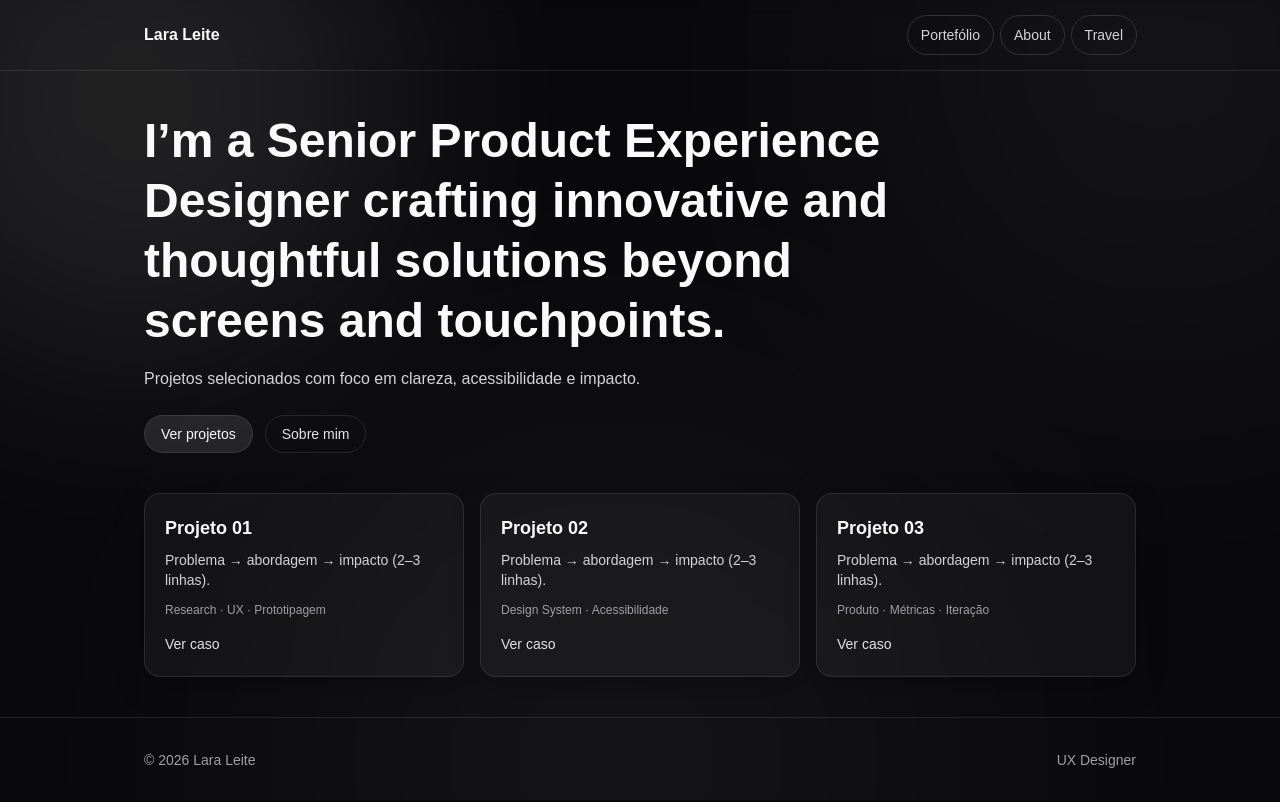
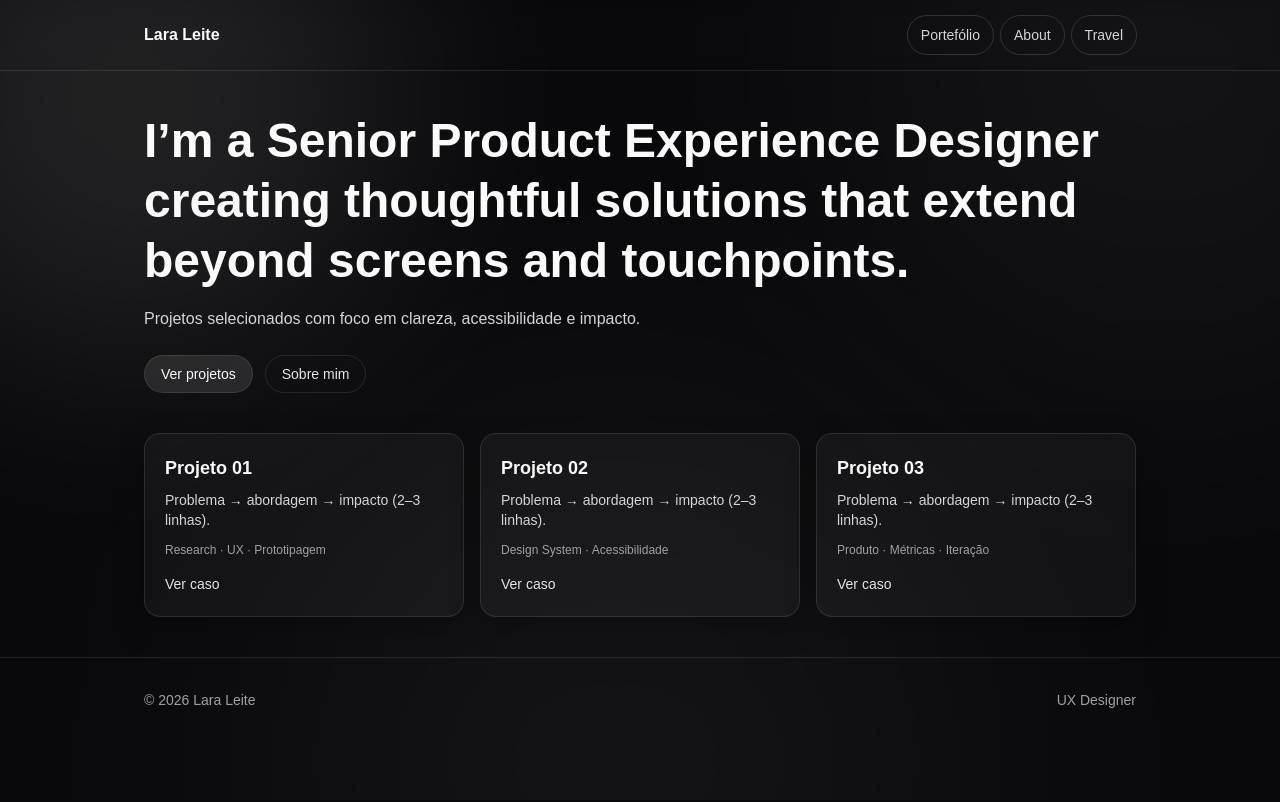
Before and after one commit to LaraLeite/portfolio, a Next.js app: page / in a window 1280 px wide. Built offline with nearby package versions, Linux system fonts and the light colour scheme; a web font is replaced by a local one.

Commit message:
Change slogan  page.tsx

```diff
--- a/app/page.tsx
+++ b/app/page.tsx
@@ -24,7 +24,7 @@ export default function Home() {
     <div className="space-y-10">
       <section className="space-y-4">
         <h1 className="text-balance text-3xl font-semibold leading-tight sm:text-5xl">
-        I’m a Senior Product Experience Designer crafting innovative and thoughtful solutions beyond screens and touchpoints.
+        I’m a Senior Product Experience Designer creating thoughtful solutions that extend beyond screens and touchpoints.
         </h1>
         <p className="max-w-2xl text-pretty text-zinc-300">
           Projetos selecionados com foco em clareza, acessibilidade e impacto.
```
